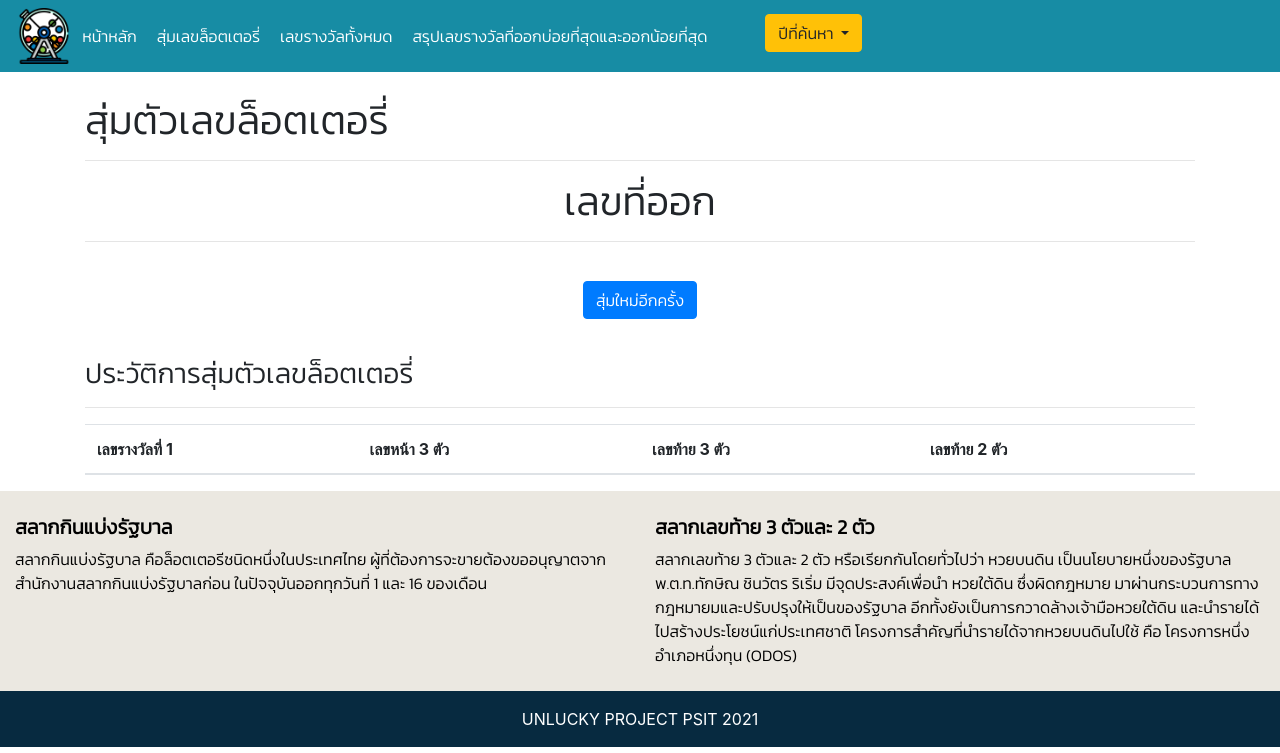
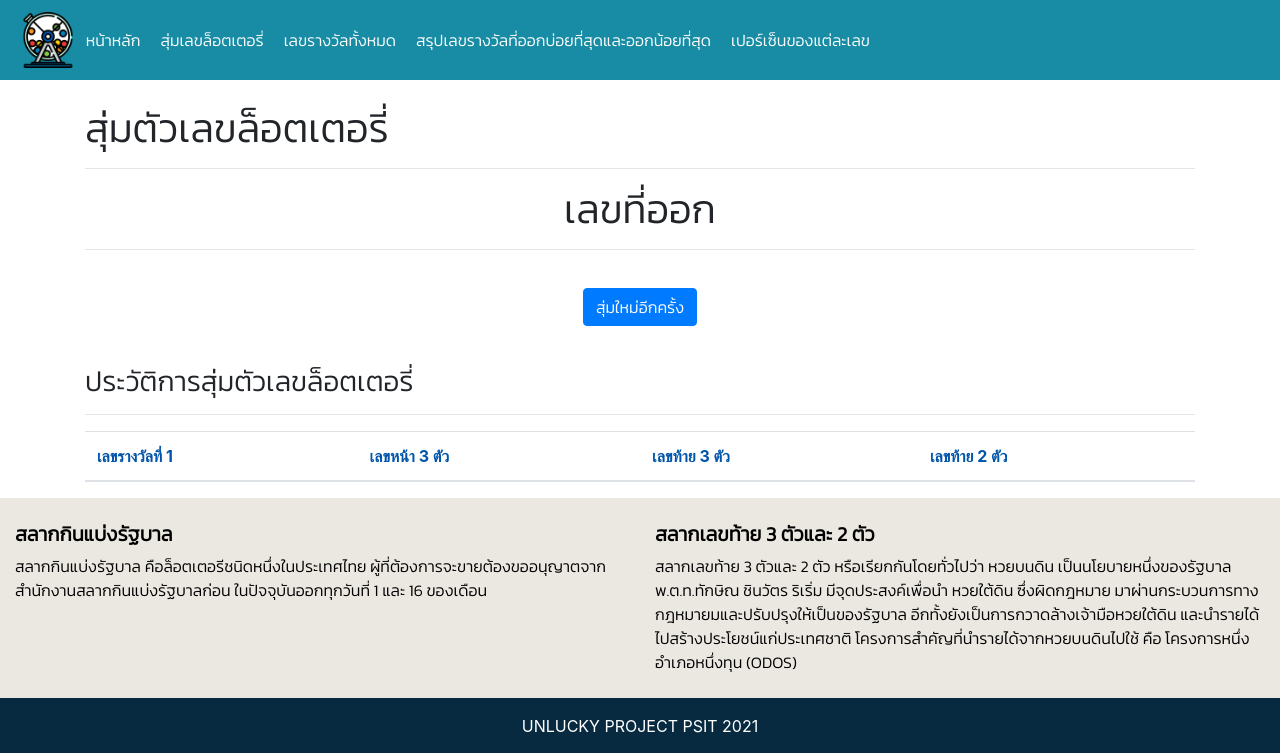
Before and after one commit to S1vanat/Lottery, a Django app: page /randompage/ in a window 1280 px wide. Shown: the top 753 px of the page. Run offline with Django 3.2, Linux system fonts and the light colour scheme; lists and menus that the app fills with data are empty; some libraries are stand-ins or nearby versions.

Commit message:
Add function percent
delet navbar  year and add
Ramdor page DONE

```diff
--- a/Myproject/home/views.py
+++ b/Myproject/home/views.py
@@ -50,14 +50,22 @@ def allreward(request):
 
 def frequency(j_file):
     """frequency of number"""
+    keep_max_year = '2565'
     dict_count = {}
     list_all_num = []
-
+    list_same_year = []
+    year_dict = {}
     for num in j_file:
         list_all_num.append(num['one_reward'][4:])
-
+        if keep_max_year == num['year']:
+            list_same_year.append(num['one_reward'])
+        else:
+            list_same_year = []
+            list_same_year.append(num['one_reward'])
+            year_dict[num['year']] = list_same_year
+            keep_max_year = num['year']
+    reward_year = [year_dict]
     # get dict number reward
-
     for key in list_all_num:
         count = 0
         if (key in dict_count):
@@ -77,8 +85,16 @@ def frequency(j_file):
             keep = s_time[1]
             concat_num = ""
     list_header = [str(index) + " " + "ครัง" for index in range(1,len(list_count)+1)]
-    return list_header, sort_dict, list_count
+    return list_header, sort_dict, list_count, reward_year
 
 
-def percent(request, j_file):
+def percent(request):
+    # หาความน่าจะเป็นที่จะเกิด ในนี่
+    j_file = read_file_json()
+    freq = frequency(j_file)
+    reward_year = freq[3]
+
+    context = {
+        'data_reward' : reward_year,
+    }
     return render(request, 'percent.html')
--- a/Myproject/templates/navbar.html
+++ b/Myproject/templates/navbar.html
@@ -21,7 +21,7 @@
       aria-controls="navbarTogglerDemo01" aria-expanded="false" aria-label="Toggle navigation">
       <span class="navbar-toggler-icon"></span>
     </button>
-    <div class="collapse navbar-collapse" id="navbarTogglerDemo01">
+    <div class="collapse navbar-collapse p-1" id="navbarTogglerDemo01">
       <img class="logoticket" src="{% static 'images/lotto.png' %}" />
       <ul class="navbar-nav mr-auto mt-2 mt-lg-0">
         <li class="nav-item active">
@@ -35,11 +35,15 @@
           <a class="nav-link" href="/allreward" id="hoverrandom">เลขรางวัลทั้งหมด <span
               class="sr-only">(current)</span></a>
         </li>
-        <li class="nav-item active mr-5">
+        <li class="nav-item active">
           <a class="nav-link" href="/page1" id="hoverrandom">สรุปเลขรางวัลที่ออกบ่อยที่สุดและออกน้อยที่สุด
             <span class="sr-only">(current)</span></a>
         </li>
-        <li>
+        <li class="nav-item active">
+          <a class="nav-link" href="/percent" id="hoverrandom">เปอร์เซ็นของแต่ละเลข
+            <span class="sr-only">(current)</span></a>
+        </li>
+        {% comment %} <li>
           <form class="form-check-inline">
             <div class="btn-group">
               <button type="button" class="btn btn-warning dropdown-toggle" data-toggle="dropdown" aria-haspopup="true" aria-expanded="false">
@@ -58,7 +62,7 @@
                 <a class="dropdown-item" href="#">2563</a>
             </div>
           </form>
-        </li>
+        </li> {% endcomment %}
       </ul>
     </div>
   </nav>
--- a/Myproject/templates/randompage.html
+++ b/Myproject/templates/randompage.html
@@ -27,7 +27,7 @@
         <thead>
           <tr>
             {% for i in herder %}
-            <th scope="col">{{ i }}</th>
+            <th scope="col" class="header_table">{{ i }}</th>
             {% endfor %}
           </tr>
         </thead>
@@ -43,12 +43,17 @@
       Math.random() * (1000000 - 99999 + 1) + 99999
     );
     document.getElementById("full_random_number").innerHTML = random_number;
-    console.log(count);
-    var cell, row_th, tbody;
+    var cell, cell2, cell3, cell4, row_th, tbody;
     tbody = document.querySelector("#tbody");
     row_th = tbody.insertRow(0);
     cell = row_th.insertCell(0);
-    cell.innerHTML = random_number;
+    cell.innerHTML = random_number.toString().substr(4, 5);
+    cell2 = row_th.insertCell(0);
+    cell2.innerHTML = random_number.toString().substr(3, 5);
+    cell3 = row_th.insertCell(0);
+    cell3.innerHTML = random_number.toString().substr(0, 3);
+    cell4 = row_th.insertCell(0);
+    cell4.innerHTML = random_number.toString();
   }
 </script>
 <style>
@@ -74,5 +79,9 @@
   p {
     margin: 0;
   }
+  .header_table {
+    align-items: center;
+    color: rgb(0, 85, 170);
+  }
 </style>
 {% endblock %}
```
